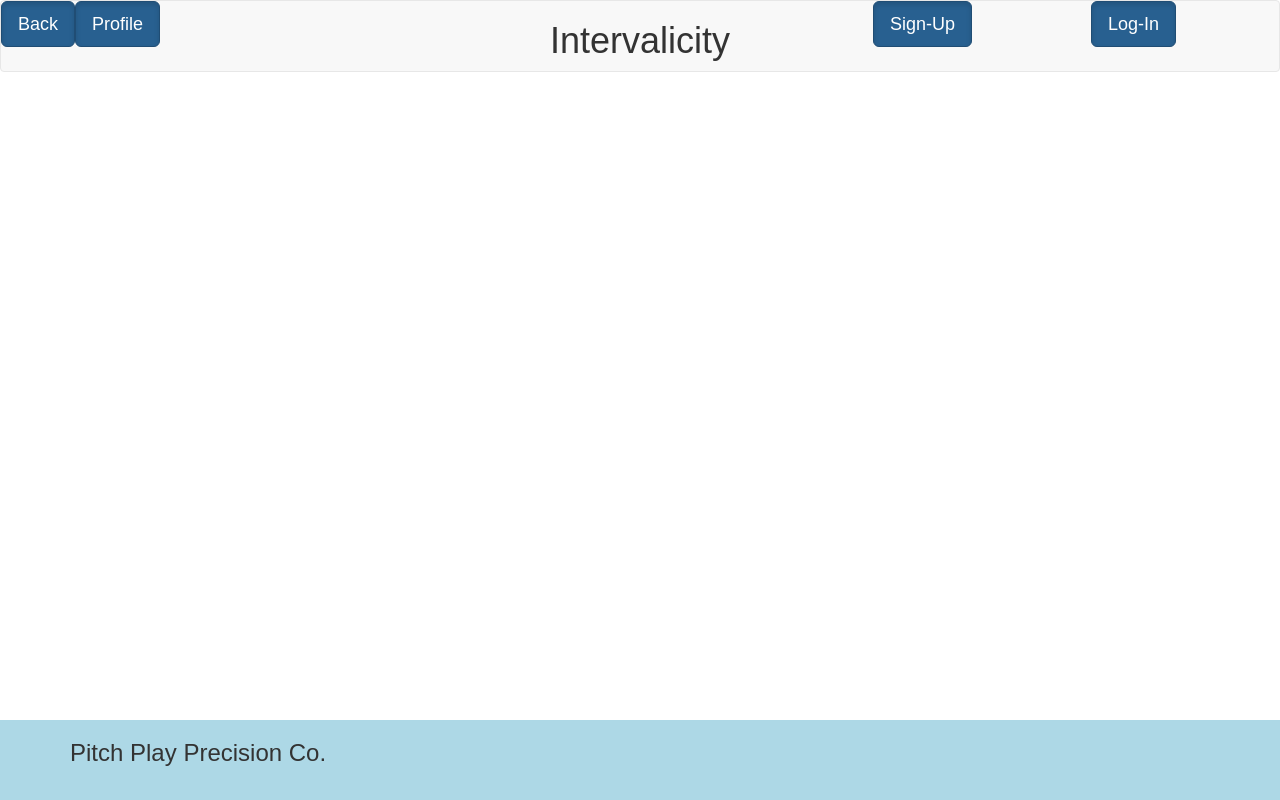
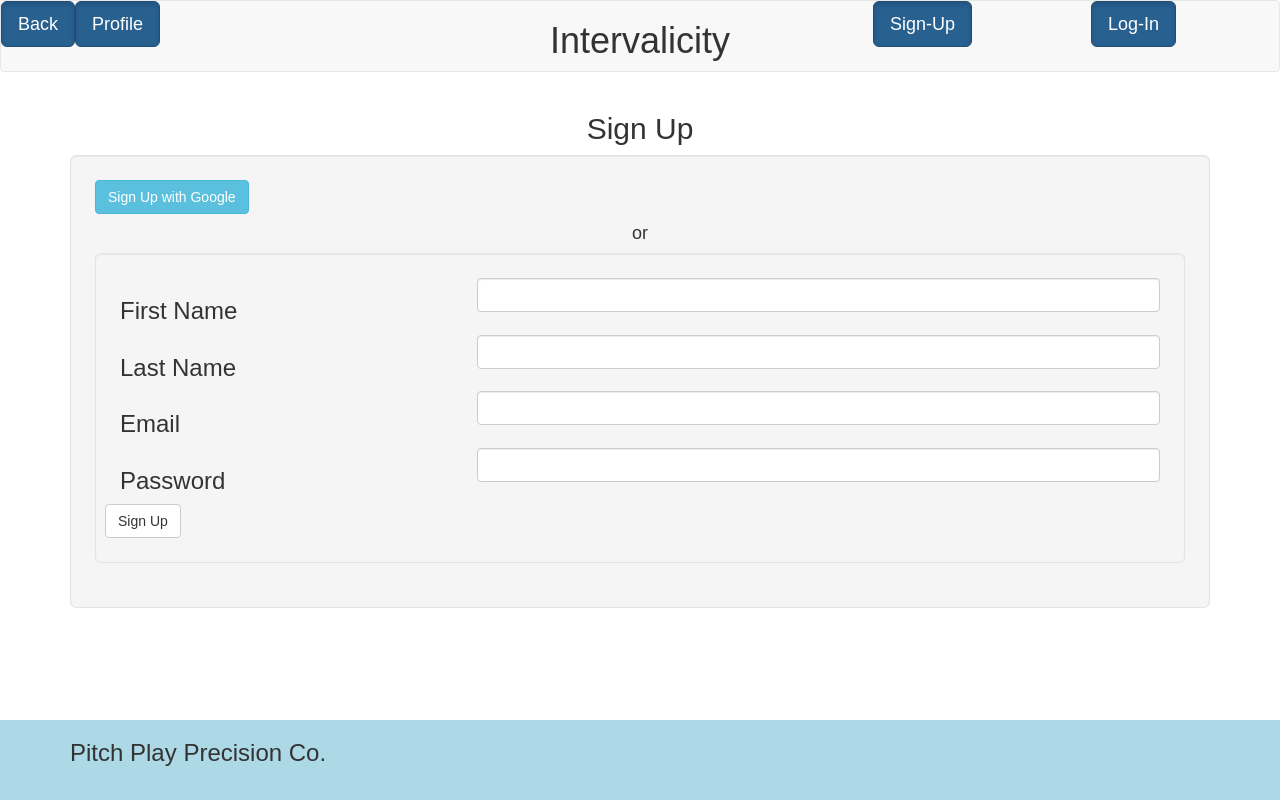
Before and after one commit to MartyTheeMartian/InTuneNation_FrontEnd, a React (Create React App) app: page /signup in a window 1280 px wide. Built offline with nearby package versions, Linux system fonts and the light colour scheme; what redux-promise-middleware would draw is missing.

Commit message:
Sign-up & Log-in

```diff
--- a/src/components/logIn/logIn.js
+++ b/src/components/logIn/logIn.js
@@ -24,9 +24,9 @@ class LogIn extends Component {
             <h2 className="text-center">Log In</h2>
           </div>
           <div className="col-md-12 centered well well-lg">
-            <div className="col-md-12 well well-lg">
-              <h3 className="text-center">Log In with Google</h3>
-            </div>
+            <button className="btn btn-info">
+              Log In with Google
+            </button>
             <div className="col-md-12">
               <h4 className="text-center"> or </h4>
             </div>
@@ -37,26 +37,23 @@ class LogIn extends Component {
                     <h3>Email</h3>
                   </div>
                   <div className="col-md-8">
-                    <input></input>
+                    <input name="email" type="email" className="form-control"/>
                   </div>
                 </div>
-
                 <div className="row">
                   <div className="col-md-4">
                     <h3>Password</h3>
                   </div>
                   <div className="col-md-8">
-                    <input></input>
+                    <input name="password" type="text" className="form-control"/>
                   </div>
                 </div>
                 <div className="row">
-                  <input type="submit" />
+                  <button type="submit" className="btn btn-default">Log In</button>
                 </div>
               </form>
             </div>
           </div>
-
-
         </div>
       </div>
     );
--- a/src/components/signUp/signUp.js
+++ b/src/components/signUp/signUp.js
@@ -18,7 +18,60 @@ class SignUp extends Component {
 
   render() {
     return (
-      <div></div>
+      <div className="row">
+        <div className="container">
+          <div>
+            <h2 className="text-center">Sign Up</h2>
+          </div>
+          <div className="col-md-12 centered well well-lg">
+            <button className="btn btn-info">
+              Sign Up with Google
+            </button>
+            <div className="col-md-12">
+              <h4 className="text-center"> or </h4>
+            </div>
+            <div className="col-md-12 well well-lg">
+              <form>
+                <div className="row">
+                  <div className="col-md-4">
+                    <h3>First Name</h3>
+                  </div>
+                  <div className="col-md-8">
+                    <input name="firstName" type="text" className="form-control"/>
+                  </div>
+                </div>
+                <div className="row">
+                  <div className="col-md-4">
+                    <h3>Last Name</h3>
+                  </div>
+                  <div className="col-md-8">
+                    <input name="lastName" type="text" className="form-control"/>
+                  </div>
+                </div>
+                <div className="row">
+                  <div className="col-md-4">
+                    <h3>Email</h3>
+                  </div>
+                  <div className="col-md-8">
+                    <input name="email" type="text" className="form-control"/>
+                  </div>
+                </div>
+                <div className="row">
+                  <div className="col-md-4">
+                    <h3>Password</h3>
+                  </div>
+                  <div className="col-md-8">
+                    <input name="password" type="text" className="form-control"/>
+                  </div>
+                </div>
+                <div className="row">
+                  <button type="submit" className="btn btn-default">Sign Up</button>
+                </div>
+              </form>
+            </div>
+          </div>
+        </div>
+      </div>
     );
   }
 
```
